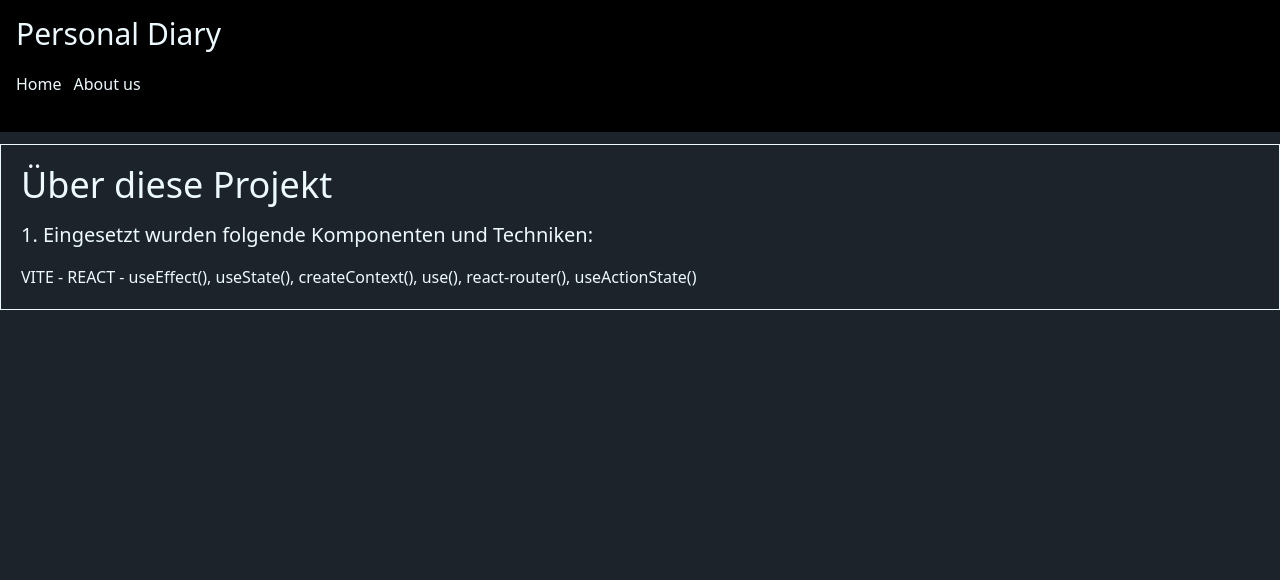
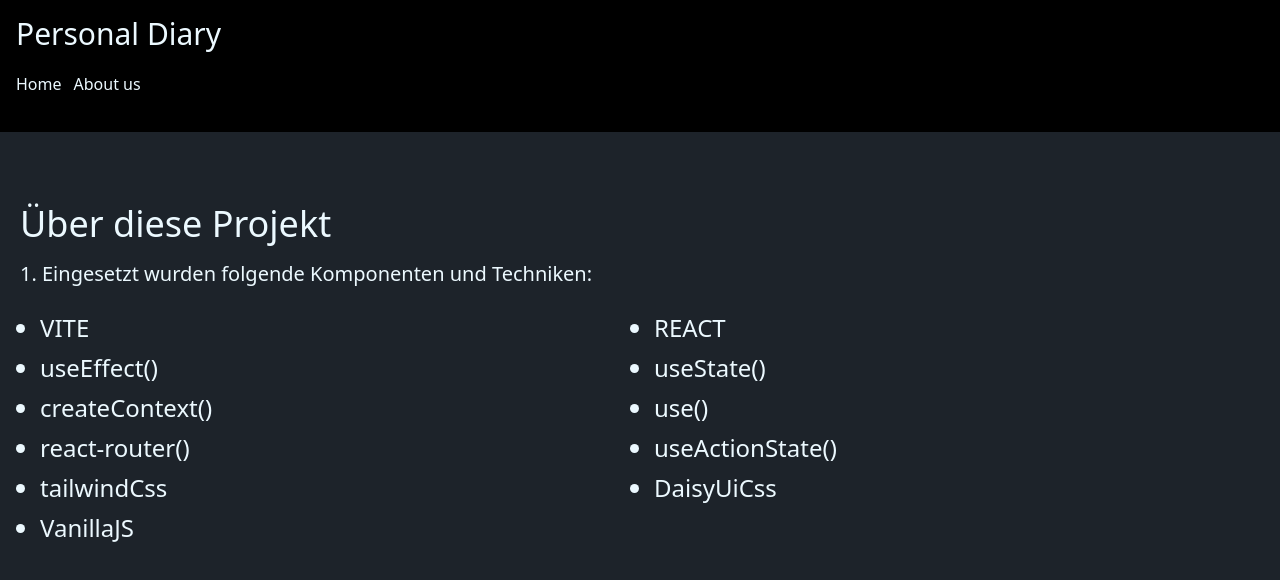
Before and after one commit to kaktusgarten/react-personal-diary-app, a React (Vite) app: page /about in a window 1280 px wide. Shown: the top 580 px of the page. Built offline with nearby package versions, Linux system fonts and the light colour scheme.

Commit message:
CSS kram

```diff
--- a/src/pages/AboutPage.jsx
+++ b/src/pages/AboutPage.jsx
@@ -1,15 +1,24 @@
 const AboutPage = () => {
   return (
-    <div className="border p-5">
+    <div className="rounded-2xl p-5 py-15">
       <h2 className="text-4xl mb-4">Über diese Projekt</h2>
 
-      <h3 className="mb-4 text-xl">
+      <h3 className="mb-6 text-xl">
         1. Eingesetzt wurden folgende Komponenten und Techniken:
       </h3>
-      <p>
-        VITE - REACT - useEffect(), useState(), createContext(), use(),
-        react-router(), useActionState()
-      </p>
+      <ul class="grid grid-cols-2 gap-2 list-disc pl-5 text-2xl">
+        <li>VITE</li>
+        <li>REACT</li>
+        <li>useEffect()</li>
+        <li>useState()</li>
+        <li>createContext()</li>
+        <li>use()</li>
+        <li>react-router()</li>
+        <li>useActionState()</li>
+        <li>tailwindCss</li>
+        <li>DaisyUiCss</li>
+        <li>VanillaJS</li>
+      </ul>
     </div>
   );
 };
```
